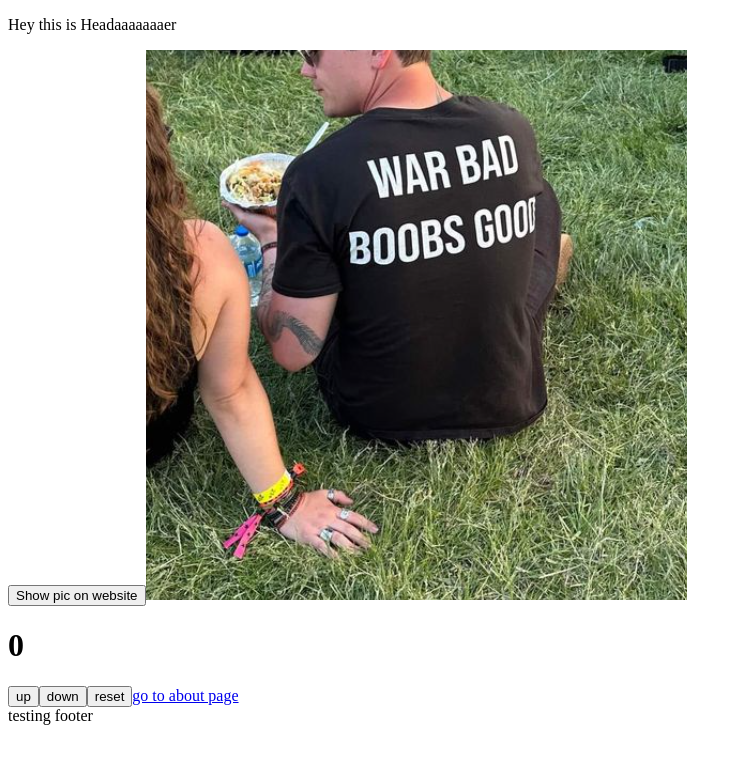
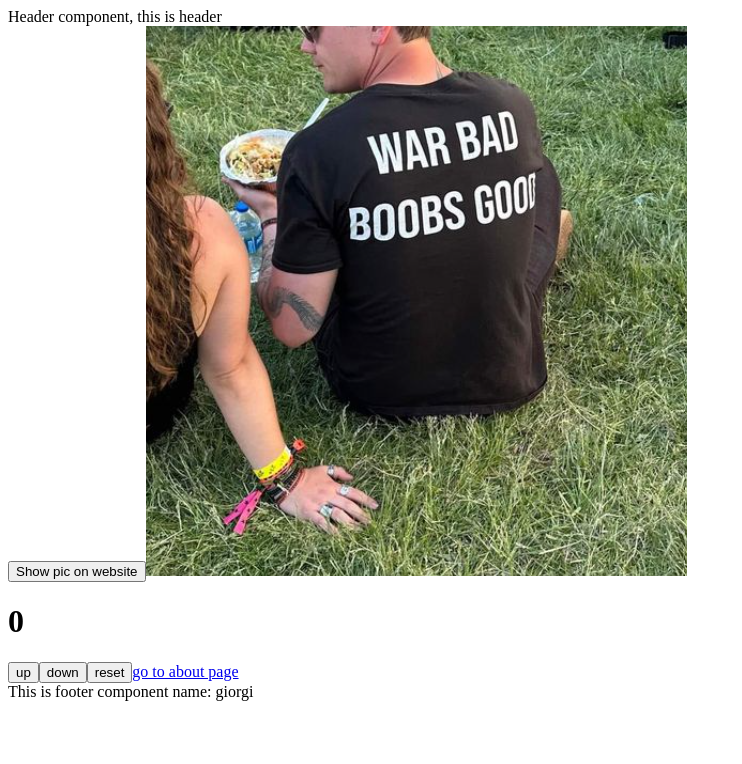
Before and after one commit to kuliashvili/NewNext, a Next.js app: page / in a window 1280 px wide. Shown: the top 764 px of the page, without its empty margins (0-742 px from the left). Built offline with nearby package versions, Linux system fonts and the light colour scheme.

Commit message:
footer and header components, testing props

```diff
--- a/src/app/layout.js
+++ b/src/app/layout.js
@@ -2,6 +2,8 @@ export const metadata = {
   title: "Giorgi's App",
   description: 'Generated by Next.js',
 }
+import Header from "@/components/header/page"
+import Footer from "@/components/footer/page"
 
 export default function RootLayout({ children }) {
   return (
@@ -10,11 +12,12 @@ export default function RootLayout({ children }) {
       <body>
 
         <header>
-          <p>Hey this is Headaaaaaaaer</p>
+        <Header></Header>
+
         </header>
         {children}
-        <footer>testing footer</footer>
-      </body>
+        <Footer name="giorgi"></Footer>
+    </body>
 
     </html>
   )
--- /dev/null
+++ b/src/components/footer/page.js
@@ -0,0 +1,8 @@
+function Footer(props){
+    return (
+        <>
+        <div>This is footer component name: {props.name}</div>
+        </>
+    )
+}
+export default Footer
--- /dev/null
+++ b/src/components/header/page.js
@@ -0,0 +1,8 @@
+function Header(){
+    return (
+        <>
+        <div>Header component, this is header</div>
+        </>
+    )
+}
+export default Header
```
